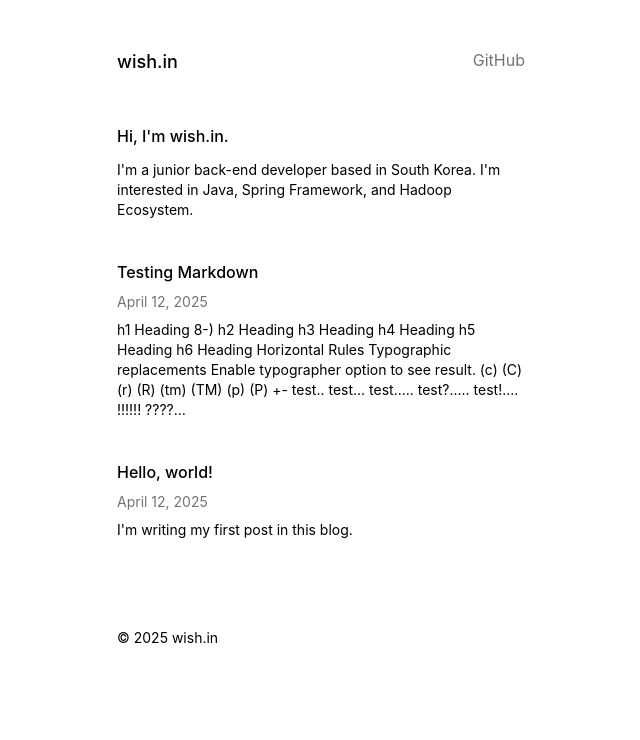
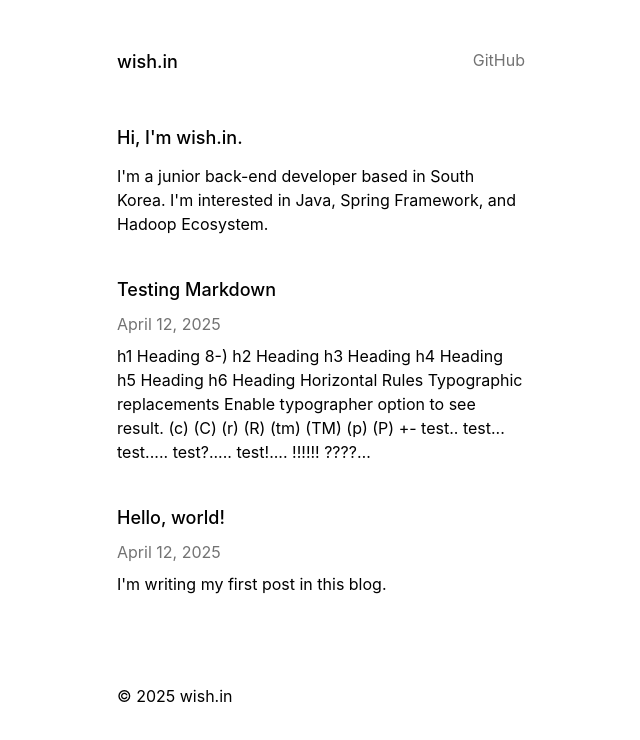
Before and after one commit to wzyns/wzyns.github.io, a Gatsby site: page / in a window 1280 px wide. Shown: the whole page, without its empty margins (319-959 px from the left). Built offline with nearby package versions, Linux system fonts and the light colour scheme; Gatsby itself is replaced by a stand-in of ours.

Commit message:
Adjust entire font size bigger

```diff
--- a/src/components/footer.tsx
+++ b/src/components/footer.tsx
@@ -2,7 +2,7 @@ export default function Footer() {
   const year = new Date().getFullYear();
   return (
     <footer>
-      <p className="text-sm">&copy; {year} wish.in</p>
+      <p>&copy; {year} wish.in</p>
     </footer>
   );
 }
--- a/src/components/post-list.tsx
+++ b/src/components/post-list.tsx
@@ -16,10 +16,10 @@ function PostListItem({ post }: { post: any }) {
   return (
     <div className="mb-10">
       <Link to={`/posts/${post.fields.slug}`}>
-        <p className="font-medium">{post.frontmatter.title}</p>
-        <p className="mt-2 text-sm text-neutral-500">{post.frontmatter.date}</p>
+        <p className="text-lg font-medium">{post.frontmatter.title}</p>
+        <p className="mt-2 text-neutral-500">{post.frontmatter.date}</p>
         <div
-          className="mt-2 text-sm"
+          className="mt-2"
           dangerouslySetInnerHTML={{ __html: post.excerpt }}
         />
       </Link>
--- a/src/components/profile.tsx
+++ b/src/components/profile.tsx
@@ -1,8 +1,8 @@
 export default function Profile() {
   return (
     <section className="pb-10">
-      <h2 className="font-medium">Hi, I'm wish.in.</h2>
-      <p className="mt-3 text-sm">
+      <h2 className="text-lg font-medium">Hi, I'm wish.in.</h2>
+      <p className="mt-3">
         I'm a junior back-end developer based in South Korea. I'm interested in
         Java, Spring Framework, and Hadoop Ecosystem.
       </p>
```
